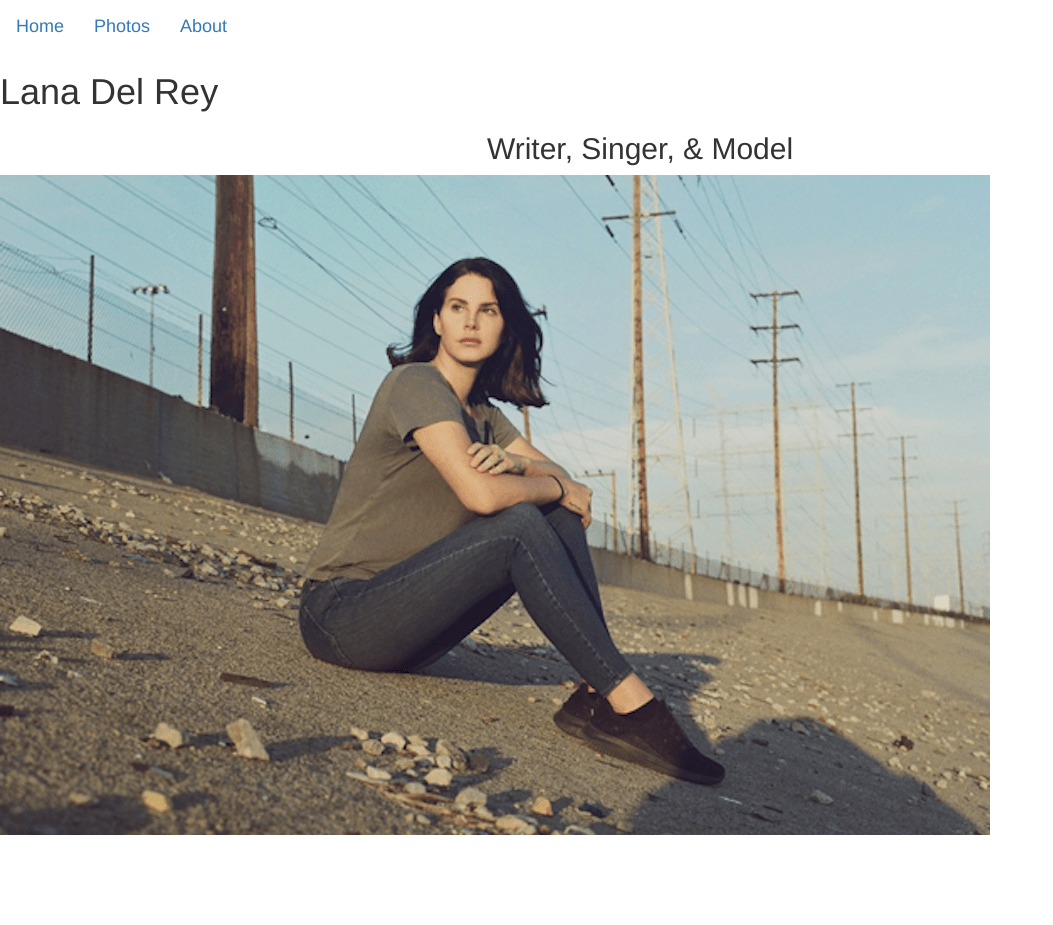
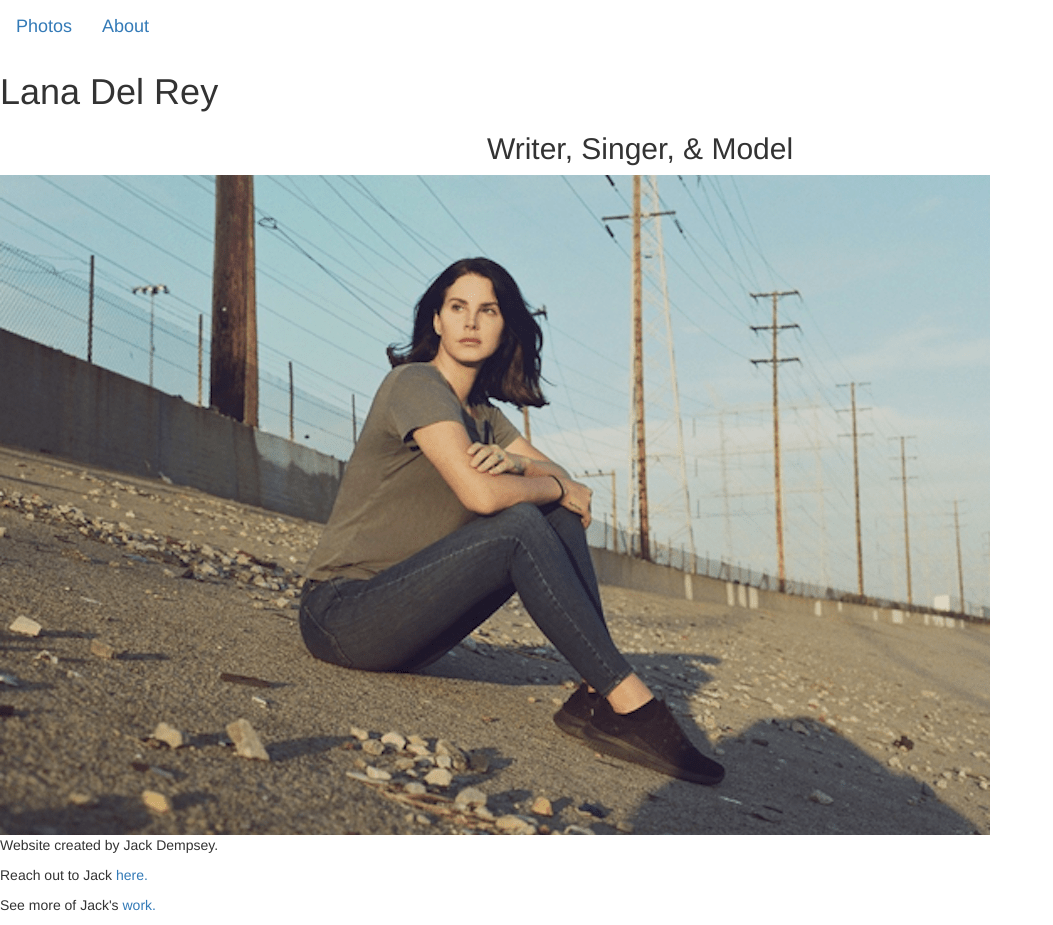
Before and after one commit to jdempsey1993/Perfect-Portofolio, a plain HTML site: page index.html in a window 1280 px wide. Shown: the whole page, without its empty margins (0-1053 px from the left). Before the commit the page ends 835 px from the top, so only its background shows below. Drawn offline with nearby package versions, Linux system fonts and the light colour scheme.

Commit message:
Created website footer.

```diff
--- a/index.html
+++ b/index.html
@@ -23,9 +23,8 @@
   </head>
 
   <nav class="navbar fixed-top navbar-dark bg-dark">
-    <a class="navbar-brand" href="#">Home</a>
-    <a class="navbar-brand" href="#">Photos</a>
-    <a class="navbar-brand" href="#">About</a>
+    <a class="navbar-brand" href="pages/photos.html">Photos</a>
+    <a class="navbar-brand" href="pages/about.html">About</a>
   </nav>
 
   <body>
@@ -41,4 +40,9 @@
       <img src="img/lana.png" class="img-fluid" alt="Responsive image" />
     </div>
   </body>
+
+  <footer>
+      <p>Website created by Jack Dempsey.</p>
+      <p>Reach out to Jack<a href="mailto:jdempsey1993@gmail.com"> here.</a></p>
+      <p>See more of Jack's <a href="jackdempsey.bss.design"> work.</a> </p>
 </html>
```
